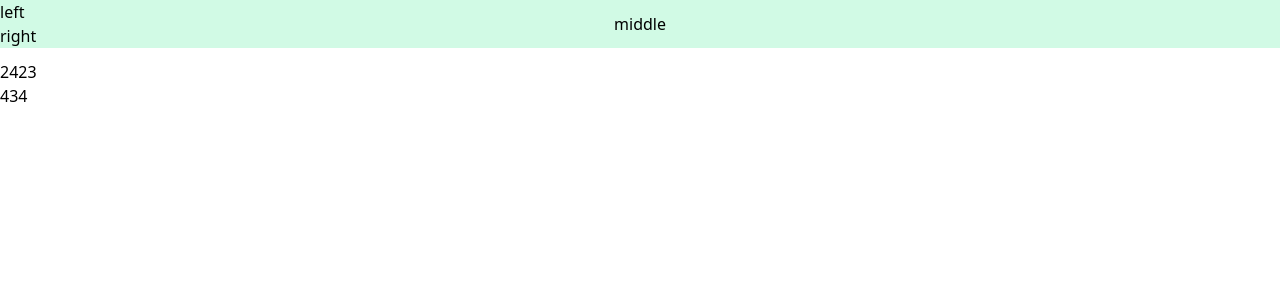
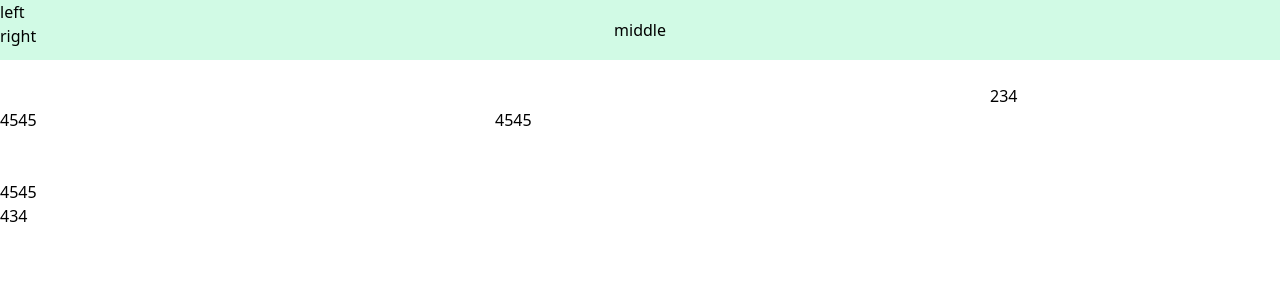
Before and after one commit to chenchunyang123/ccy-blog-client, a Next.js app: page / in a window 1280 px wide. Shown: the top 300 px of the page. Built offline with nearby package versions, Linux system fonts and the light colour scheme.

Commit message:
feat: 首页一些布局

```diff
--- a/src/app/page.tsx
+++ b/src/app/page.tsx
@@ -1,7 +1,45 @@
 import Image from "next/image";
+import ArticleCard from "@/components/ArticleCard";
+
+const list = [
+  {
+    id: 23,
+    title: "123123",
+    content: "sfasdfs",
+  },
+  {
+    id: 23,
+    title: "123123",
+    content: "sfasdfs",
+  },
+  {
+    id: 23,
+    title: "123123",
+    content: "sfasdfs",
+  },
+];
 
 export default function Home() {
   return (
-    <div>2423</div>
+    <div className="mt-[24px]">
+      <div className="inner">
+        <div className="w-full flex gap-[24px]">
+          {/* 文章区块 */}
+          <div className="grow grid grid-cols-2 gap-[24px]">
+            {list.map((item) => {
+              return (
+                <ArticleCard
+                  key={item.id}
+                  title={item.title}
+                  content={item.content}
+                />
+              );
+            })}
+          </div>
+          {/* 右侧导航栏 */}
+          <div className="w-[290px]">234</div>
+        </div>
+      </div>
+    </div>
   );
 }
--- /dev/null
+++ b/src/components/ArticleCard.tsx
@@ -0,0 +1,13 @@
+
+
+interface IArticleCardProps {
+    title: string;
+    content: string;
+}
+
+const ArticleCard = (props: IArticleCardProps) => {
+    const { title, content } = props;
+    return <div className="mt-[24px]">4545</div>
+}
+
+export default ArticleCard;
--- a/src/components/Header.tsx
+++ b/src/components/Header.tsx
@@ -1,7 +1,7 @@
 const Header = () => {
   return (
     <header className="h-[60px] w-full">
-      <nav className="w-full relative bg-emerald-100">
+      <nav className="w-full h-full relative bg-emerald-100">
         <div className="inner">
           <div>left</div>
           <div className="absolute left-1/2 top-1/2 -translate-x-1/2 -translate-y-1/2">
```
